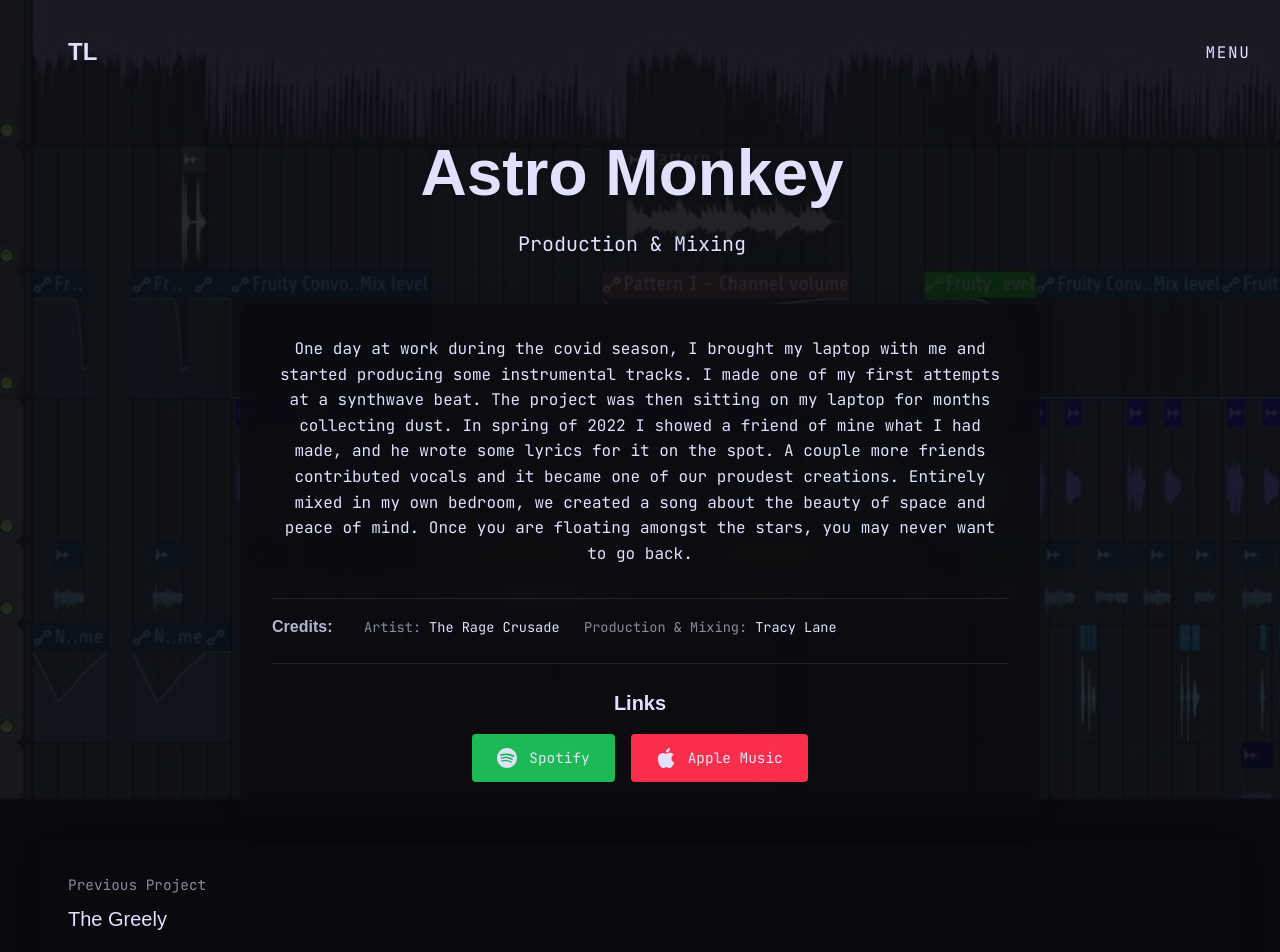
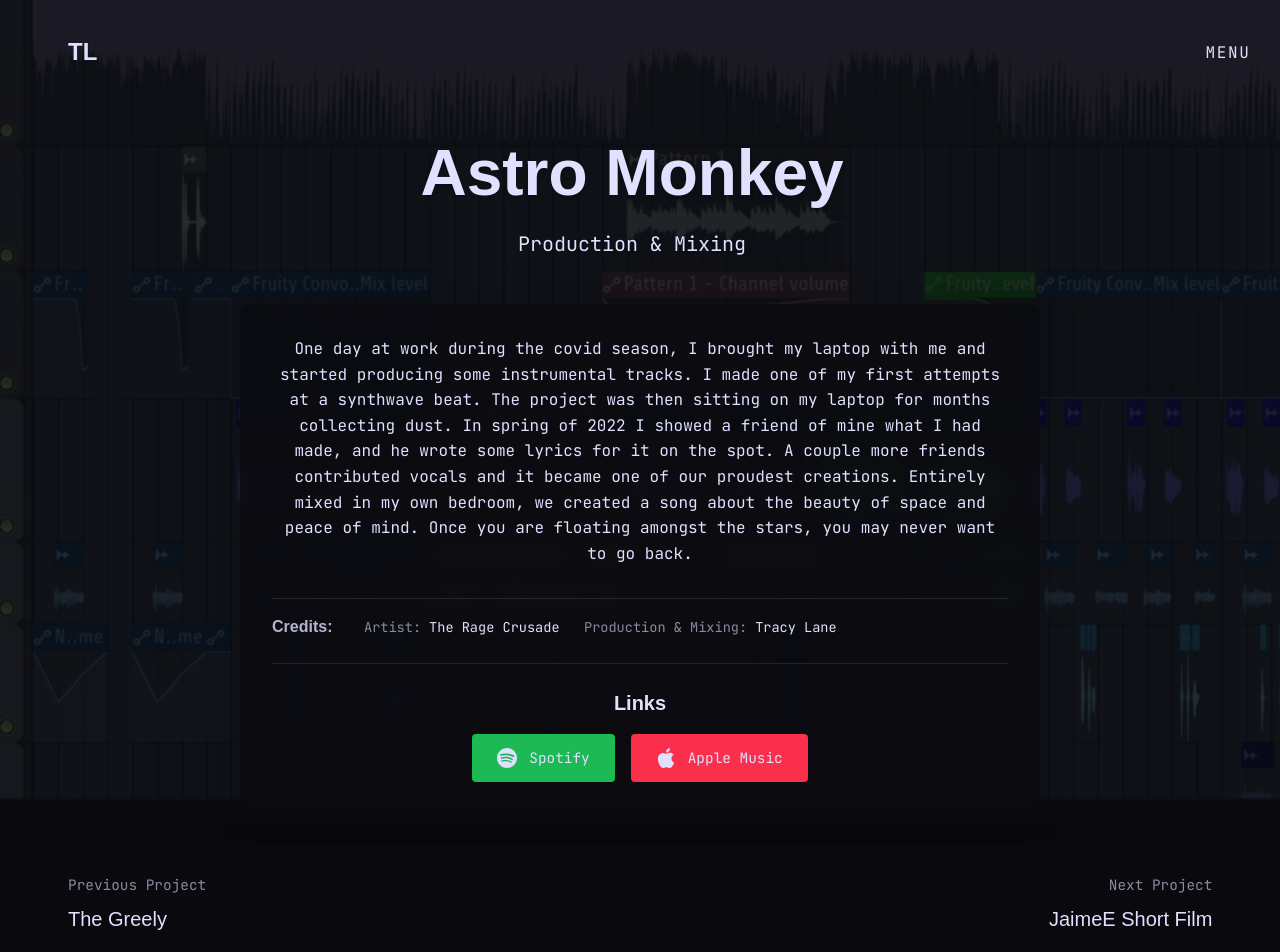
Before and after one commit to DrBiznes/TracyLane, a React (Vite) app: page /project/astro-monkey in a window 1280 px wide. Shown: the top 952 px of the page. Built offline with nearby package versions, Linux system fonts and the light colour scheme; a web font is replaced by a local one.

Commit message:
projects.ts changes

```diff
--- a/src/data/projects.ts
+++ b/src/data/projects.ts
@@ -125,6 +125,30 @@ export const projectsData: ProjectsData = {
         spotify: "https://open.spotify.com/track/7kyg2fekqo4kzvjpdxvrf5si0b28684ffe0448ea",
         appleMusic: "https://music.apple.com/us/album/astro-monkey/1618641040?i=1618641041"
       }
+    },
+    {
+      id: "jamiee-film",
+      title: "JaimeE Short Film",
+      description: "Soundtrack & Sound Design",
+      body: "One day at work during the covid season, I brought my laptop with me and started producing some instrumental tracks. I made one of my first attempts at a synthwave beat. The project was then sitting on my laptop for months collecting dust. In spring of 2022 I showed a friend of mine what I had made, and he wrote some lyrics for it on the spot. A couple more friends contributed vocals and it became one of our proudest creations. Entirely mixed in my own bedroom, we created a song about the beauty of space and peace of mind. Once you are floating amongst the stars, you may never want to go back.",
+      credits: [
+        {
+          role: "Artist",
+          name: "The Rage Crusade"
+        },
+        {
+          role: "Production & Mixing",
+          name: "Tracy Lane"
+        }
+      ],
+      imageUrl: "/projectpics/Astromonkey.jpg",
+      imageAlt: "Astro Monkey Album Cover",
+      backgroundImage: "/projectpics/astromonkeybg.jpg",
+      aspectRatio: "square",
+      links: {
+        spotify: "https://open.spotify.com/track/7kyg2fekqo4kzvjpdxvrf5si0b28684ffe0448ea",
+        appleMusic: "https://music.apple.com/us/album/astro-monkey/1618641040?i=1618641041"
+      }
     }
   ]
 };
```
